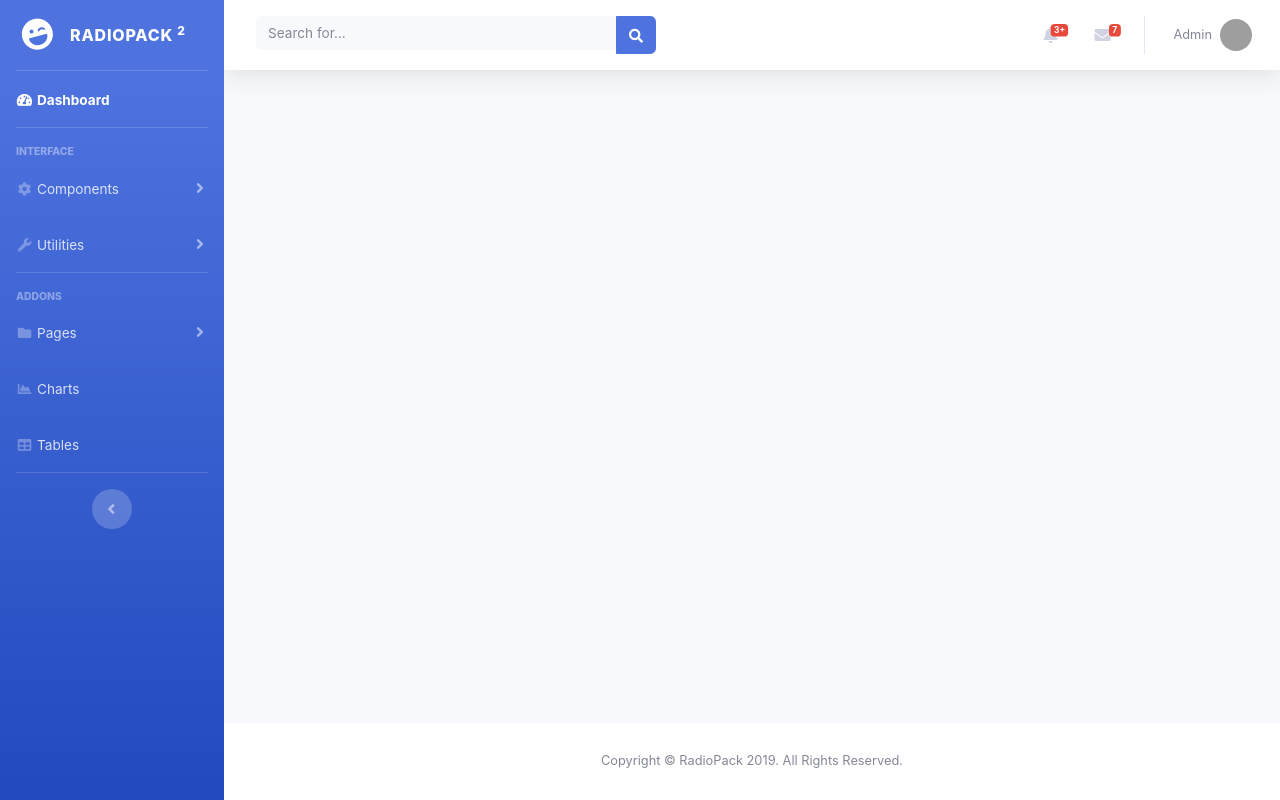
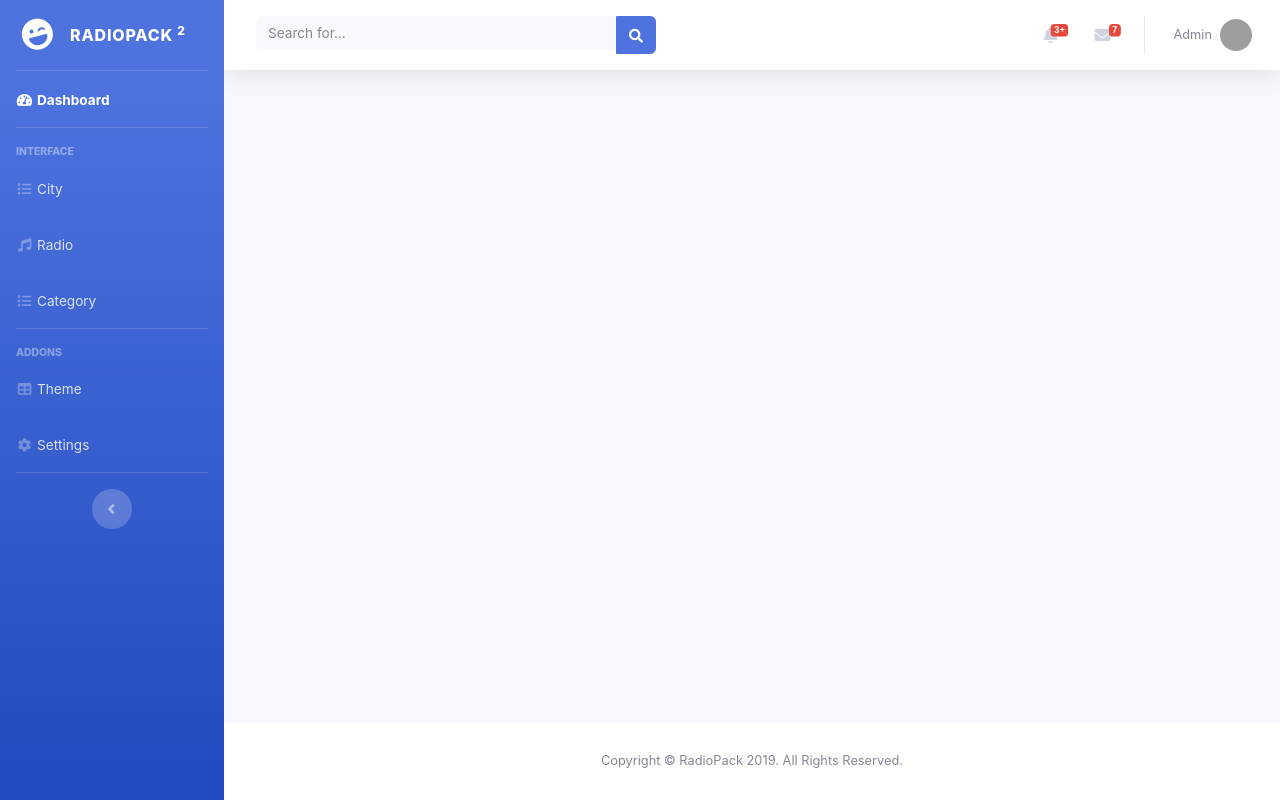
Before and after one commit to adeluleye/radio-dashboard, a React (Create React App) app: page / in a window 1280 px wide. Built offline with nearby package versions, Linux system fonts and the light colour scheme; grey boxes are pictures that could not be loaded.

Commit message:
add list to sidebar

```diff
--- a/src/components/sideBar.jsx
+++ b/src/components/sideBar.jsx
@@ -26,33 +26,21 @@ const SideBar = () => {
           </div>
 
           <li class="nav-item">
-            <a class="nav-link collapsed" href="#" data-toggle="collapse" data-target="#collapseTwo" aria-expanded="true" aria-controls="collapseTwo">
-              <i class="fa fa-fw fa-cog"></i>
-              <span>Components</span>
-            </a>
-            <div id="collapseTwo" class="collapse" aria-labelledby="headingTwo" data-parent="#accordionSidebar">
-              <div class="bg-white py-2 collapse-inner rounded">
-                <h6 class="collapse-header">Custom Components:</h6>
-                <a class="collapse-item" href="buttons.html">Buttons</a>
-                <a class="collapse-item" href="cards.html">Cards</a>
-              </div>
-            </div>
+            <a class="nav-link" href="charts.html">
+              <i class="fa fa-fw fa-list"></i>
+              <span>City</span></a>
           </li>
 
           <li class="nav-item">
-            <a class="nav-link collapsed" href="#" data-toggle="collapse" data-target="#collapseUtilities" aria-expanded="true" aria-controls="collapseUtilities">
-              <i class="fa fa-fw fa-wrench"></i>
-              <span>Utilities</span>
-            </a>
-            <div id="collapseUtilities" class="collapse" aria-labelledby="headingUtilities" data-parent="#accordionSidebar">
-              <div class="bg-white py-2 collapse-inner rounded">
-                <h6 class="collapse-header">Custom Utilities:</h6>
-                <a class="collapse-item" href="utilities-color.html">Colors</a>
-                <a class="collapse-item" href="utilities-border.html">Borders</a>
-                <a class="collapse-item" href="utilities-animation.html">Animations</a>
-                <a class="collapse-item" href="utilities-other.html">Other</a>
-              </div>
-            </div>
+            <a class="nav-link" href="tables.html">
+              <i class="fas fa-fw fa-music"></i>
+              <span>Radio</span></a>
+          </li>
+
+          <li class="nav-item">
+            <a class="nav-link" href="tables.html">
+              <i class="fa fa-fw fa-list"></i>
+              <span>Category</span></a>
           </li>
 
           <hr class="sidebar-divider"/>
@@ -62,34 +50,15 @@ const SideBar = () => {
           </div>
 
           <li class="nav-item">
-            <a class="nav-link collapsed" href="#" data-toggle="collapse" data-target="#collapsePages" aria-expanded="true" aria-controls="collapsePages">
-              <i class="fa fa-fw fa-folder"></i>
-              <span>Pages</span>
-            </a>
-            <div id="collapsePages" class="collapse" aria-labelledby="headingPages" data-parent="#accordionSidebar">
-              <div class="bg-white py-2 collapse-inner rounded">
-                <h6 class="collapse-header">Login Screens:</h6>
-                <a class="collapse-item" href="login.html">Login</a>
-                <a class="collapse-item" href="register.html">Register</a>
-                <a class="collapse-item" href="forgot-password.html">Forgot Password</a>
-                <div class="collapse-divider"></div>
-                <h6 class="collapse-header">Other Pages:</h6>
-                <a class="collapse-item" href="404.html">404 Page</a>
-                <a class="collapse-item" href="blank.html">Blank Page</a>
-              </div>
-            </div>
-          </li>
-
-          <li class="nav-item">
-            <a class="nav-link" href="charts.html">
-              <i class="fa fa-fw fa-chart-area"></i>
-              <span>Charts</span></a>
+            <a class="nav-link" href="tables.html">
+              <i class="fa fa-fw fa-table"></i>
+              <span>Theme</span></a>
           </li>
 
           <li class="nav-item">
             <a class="nav-link" href="tables.html">
-              <i class="fa fa-fw fa-table"></i>
-              <span>Tables</span></a>
+              <i class="fa fa-fw fa-cog"></i>
+              <span>Settings</span></a>
           </li>
 
           <hr class="sidebar-divider d-none d-md-block"/>
```
